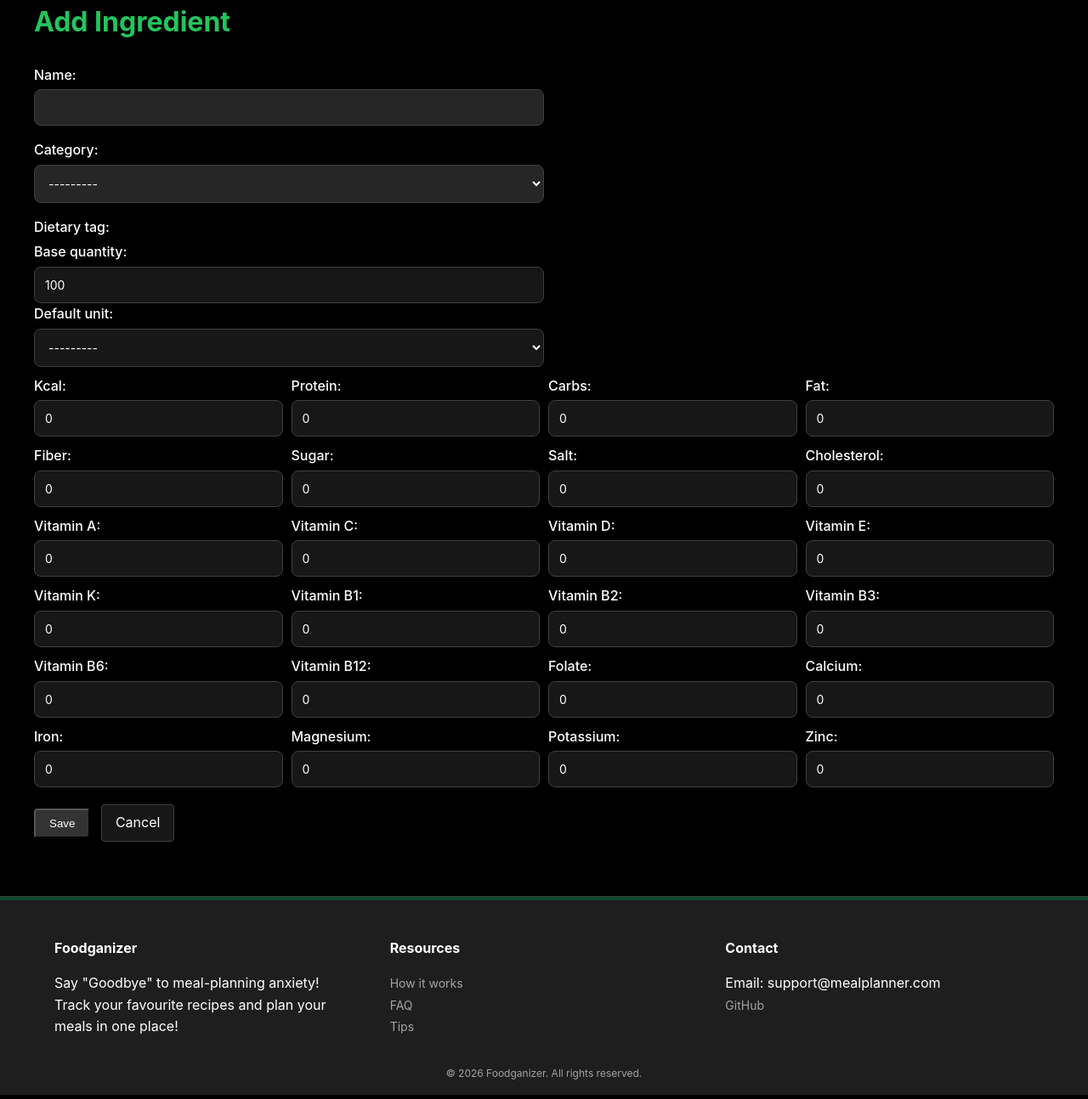
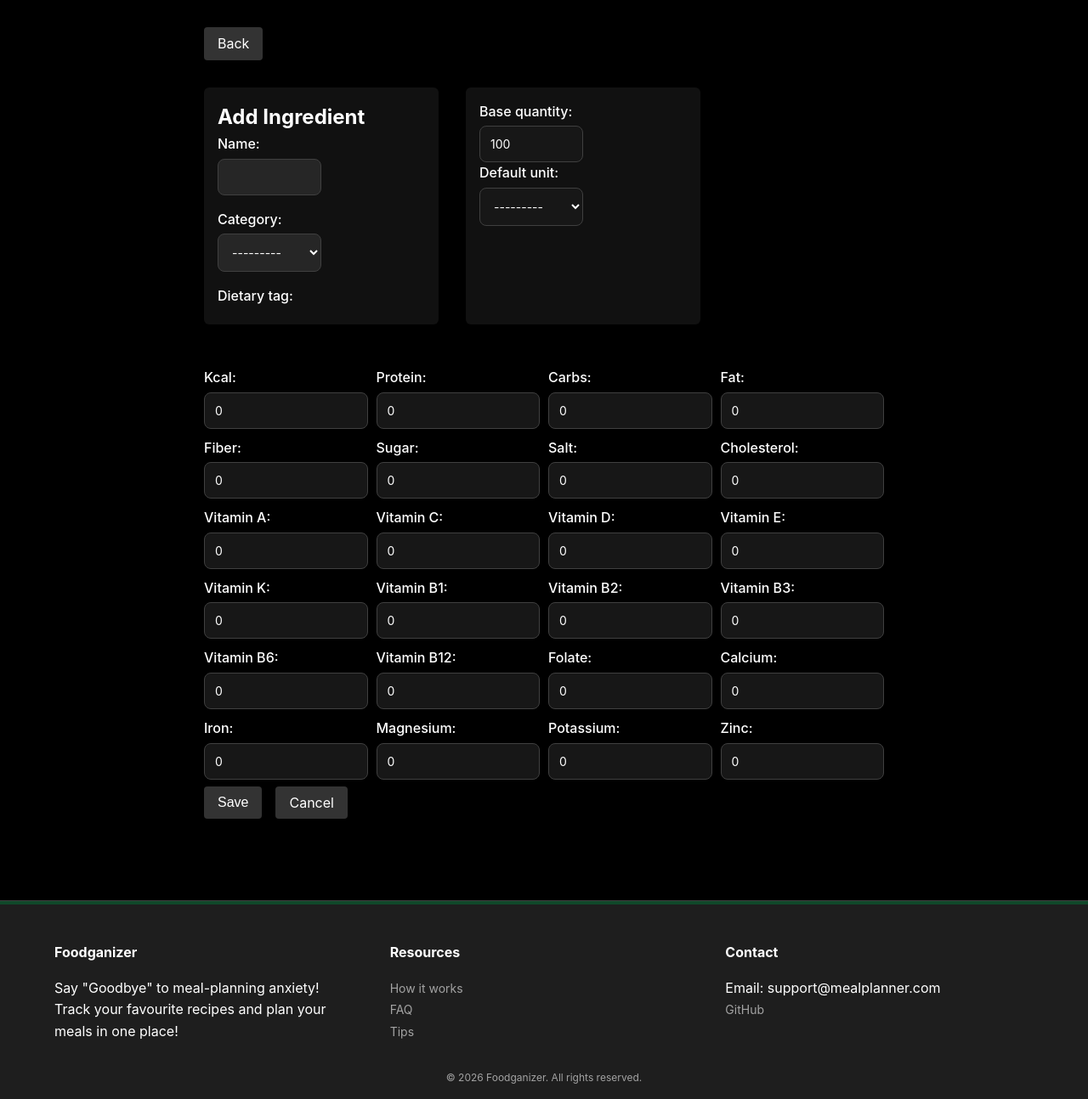
Before and after one commit to YoanaBast/healthy_meals, a Django app: page /ingredients/add/ in a window 1280 px wide. Shown: the part 62-1356 px from the top of the page at 85% size. Run offline with Django 5.2, Linux system fonts and the light colour scheme; data that the repository does not hold is empty; parts of the project's set-up code (start-up, migrations or seed data) failed here and were passed over.

Commit message:
fixed some divs across all pages

```diff
--- a/ingredients/forms.py
+++ b/ingredients/forms.py
@@ -1,5 +1,5 @@
 from django import forms
-from .models import Ingredient, IngredientDietaryTag
+from .models import Ingredient, IngredientDietaryTag, IngredientMeasurementUnit
 
 NUTRIENTS = [
     'kcal', 'protein', 'carbs', 'fat', 'fiber', 'sugar', 'salt', 'cholesterol',
@@ -45,11 +45,17 @@ class IngredientFormBase(forms.ModelForm):
 
 
 
-
-
 class IngredientAddForm(IngredientFormBase):
-    ...
-
+    def save(self, commit=True):
+        ingredient = super().save(commit=commit)
+        if commit:
+            # create measurement unit for the default unit
+            IngredientMeasurementUnit.objects.get_or_create(
+                ingredient=ingredient,
+                unit=ingredient.default_unit,
+                conversion_to_base=ingredient.base_quantity
+            )
+        return ingredient
 
 class IngredientEditForm(IngredientFormBase):
     ...
--- a/ingredients/templates/ingredients/add_ingredient.html
+++ b/ingredients/templates/ingredients/add_ingredient.html
@@ -4,8 +4,15 @@
 {% load static %}
 
 {% block content %}
+<div class="container-content">
+    <div style="display: flex; gap: 0.5rem; flex-wrap: wrap;">
+        <a href="javascript:history.back()" class="btn">Back</a>
+    </div>
+</div>
 
-<div class="container-home">
+<div class="container-content">
+    <div class="grid-container">
+        <div class="grid-item info">
             <h2>Add Ingredient</h2>
 
                 <form method="post" action="{% url 'add_ingredient' %}">
@@ -15,10 +22,17 @@
                     {{ form.name.label_tag }} {{ form.name }}
                     {{ form.category.label_tag }} {{ form.category }}
                     {{ form.dietary_tag.label_tag }} {{ form.dietary_tag }}
+        </div>
+
+        <div class="grid-item info">
+
             {{ form.base_quantity.label_tag }} {{ form.base_quantity }}
             {{ form.default_unit.label_tag }} {{ form.default_unit }}
+        </div>
+    </div>
 
     <!-- Nutrients in grid -->
+
     <div class="nutrients-grid">
         {% for nutrient in form %}
                 {% if "base_quantity_" in nutrient.name and nutrient.name != "base_quantity" %}
@@ -29,10 +43,14 @@
         {% endfor %}
     </div>
 
-    <div class="form-actions" style="margin-top:20px;">
-        <button type="submit" class="btn btn-success">Save</button>
-        <a href="{% url 'manage_ingredients' %}" class="btn btn-secondary">Cancel</a>
+
+
+    <div style="display: flex; gap: 0.5rem; flex-wrap: wrap; justify-content: flex-start;">
+        <button type="submit" class="btn">Save</button>
+        <a href="{% url 'manage_ingredients' %}" class="btn btn-danger">Cancel</a>
     </div>
+
+
 </form>
 
 </div>
--- a/ingredients/templates/ingredients/manage_ingredients.html
+++ b/ingredients/templates/ingredients/manage_ingredients.html
@@ -1,6 +1,7 @@
 {% extends 'base.html' %}
 {% load static %}
 {% load form_extras %}
+{% load core_filters %}
 
 {% block title %}Manage Ingredients{% endblock %}
 
@@ -44,7 +45,7 @@
                         <tbody>
                             {% for ing in ingredients %}
                             <tr>
-                                <td data-label="Ingredient Name">{{ ing.name }}</td>
+                                <td data-label="Ingredient Name">{{ ing.name|title_except }}</td>
                                 <td data-label="Category">{{ ing.category|default:"-" }}</td>
                                 <td data-label="Dietary Information"> {{ ing.dietary_info|default:"-" }}</td>
                                 <td data-label="Default Unit">{{ ing.default_unit }}</td>
--- a/recipes/templates/recipes/manage_recipes.html
+++ b/recipes/templates/recipes/manage_recipes.html
@@ -1,6 +1,7 @@
 {% extends 'base.html' %}
 {% load static %}
 {% load form_extras %}
+{% load core_filters %}
 
 {% block title %}Manage Recipes{% endblock %}
 
@@ -46,7 +47,7 @@
                         <tbody>
                             {% for rec in recipes %}
                             <tr>
-                                <td data-label="Ingredient Name">{{ rec.name }}</td>
+                                <td data-label="Ingredient Name">{{ rec.name|title_except  }}</td>
                                 <td data-label="Category">{{ rec.category|default:"-" }}</td>
                                 <td data-label="Dietary Information"> {{ rec.dietary_info|default:"-" }}</td>
                                 <td data-label="Cooking Duration">{{ rec.cooking_duration|default:"-"  }}</td>
--- a/static/css/styles.css
+++ b/static/css/styles.css
@@ -189,6 +189,17 @@ nav {
     margin-right: auto;
 }
 
+.container-content {
+    max-width: 800px;
+    position: relative;
+    z-index: 2; /* above hero image */
+    margin: 2rem auto;
+    display: flex;
+    gap: 0.5rem;
+    flex-wrap: wrap;
+    align-items: center;
+}
+
 @media screen and (max-width: 768px) {
     /* 1. Add breathing room around the entire table */
     .container-home {
@@ -300,7 +311,7 @@ nav {
 .section-title {
     font-size: 2rem;
     font-weight: 700;
-    margin-bottom: 1.5rem;
+    margin-bottom: 0rem;
     letter-spacing: -0.02em;
 }
 
@@ -313,7 +324,7 @@ nav {
 
 
 /* Button */
-.btn {
+.btn, button {
     display: inline-block;
     padding: 0.5rem 1rem;
     background: #333;
@@ -321,6 +332,12 @@ nav {
     border-radius: 4px;
     text-decoration: none;
     margin-right: 0.5rem;
+    border: none;
+    outline: none;
+    box-shadow: none;
+    font-size: 1rem;           /* set readable size */
+    line-height: 1.4;          /* prevents squashing text */
+    vertical-align: middle;
 }
 
 
@@ -341,7 +358,7 @@ nav {
 
 /* Form Elements */
 .form-group {
-    margin-bottom: 1.5rem;
+    margin-bottom: 1rem;
 }
 
 .form-label {
@@ -892,6 +909,8 @@ body:has(.modal-overlay:target) {
     border-radius: 0.5rem;
     background: var(--bg-secondary);
     font-size: 0.875rem;
+    color: var(--text-primary);
+
 }
 
 .styled-form input:focus,
@@ -1170,6 +1189,7 @@ label {
     grid-template-columns: repeat(4, 1fr);
     gap: 10px;
     margin-top: 10px;
+
 }
 
 .nutrient-item {
@@ -1206,6 +1226,7 @@ label {
 }
 
 
+/* CLOCK RENDER FOR COOK TIME*/
 
 .time-inputs {
     display: flex;
@@ -1236,3 +1257,46 @@ label {
 .container-home.action-bar button {
     margin-left: auto; /* delete button on right */
 }
+
+
+
+td[data-label="Ingredient Name"] {
+    color: #4CAF50;        /* medium green, readable on black */
+    font-weight: 600;
+
+}
+
+td[data-label="Ingredient Name"]:hover {
+    color: #81C784;        /* lighter green on hover */
+    cursor: pointer;
+}
+
+td[data-label="Ingredient"] {
+    color: #4CAF50;        /* medium green, readable on black */
+    font-weight: 600;
+
+}
+
+td[data-label="Ingredient"]:hover {
+    color: #81C784;        /* lighter green on hover */
+    cursor: pointer;
+}
+
+
+.grid-container {
+    display: grid;
+    grid-template-columns: 1fr 1fr;
+    gap: 2rem;
+    margin-bottom: 2rem;
+}
+.grid-item {
+    background: #111; /* optional for better separation */
+    padding: 1rem;
+    border-radius: 6px;
+}
+
+@media (max-width: 768px) {
+    .grid-container {
+        grid-template-columns: 1fr;
+    }
+}
```
Also changed, not shown: core/templatetags/core_filters.py (added, +18 -0 lines), docs/ai_tools.md (+1 -0 lines), ingredients/templates/ingredients/edit_ingredient.html (+23 -12 lines), ingredients/templates/ingredients/ingredient_detail.html (+14 -20 lines), planner/templates/planner/manage_fridge.html (+8 -3 lines), recipes/templates/recipes/add_ingredients_to_recipe_modal.html (added, +29 -0 lines), recipes/templates/recipes/add_recipe.html (+17 -36 lines), recipes/templates/recipes/edit_recipe.html (+12 -32 lines), recipes/templates/recipes/recipe_detail.html (+2 -12 lines), recipes/views.py (+3 -9 lines), core/templatetags/__init__.py (added), 1 other file. Lines whose indentation alone changed are shown as unchanged.
